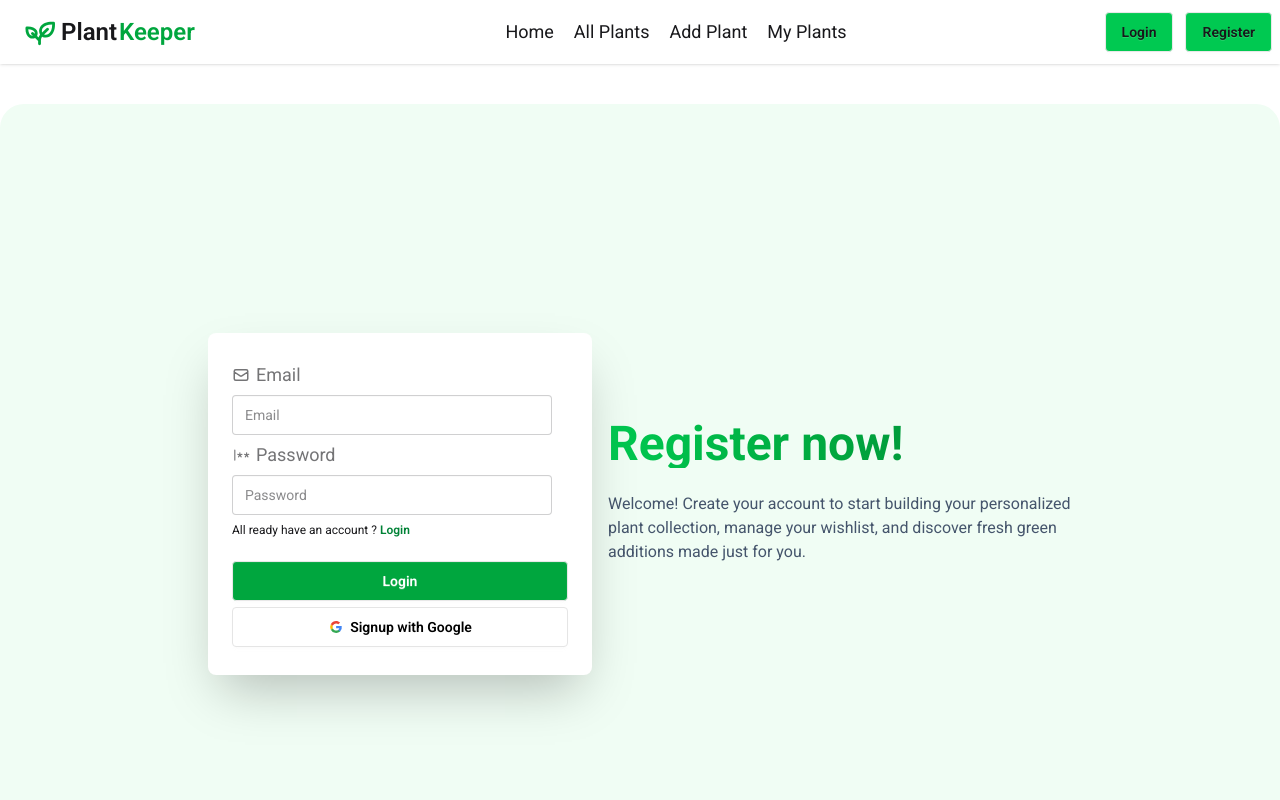
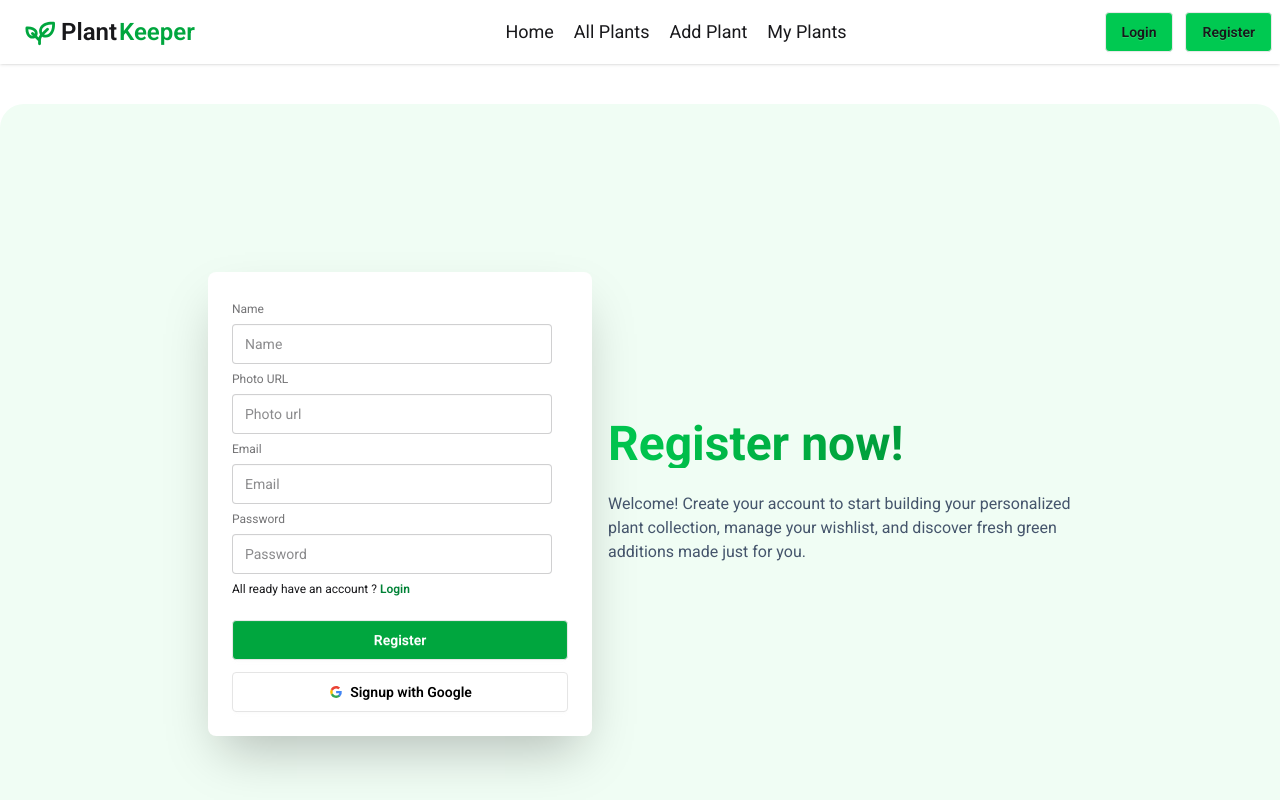
Before and after one commit to Rafi-Shariar/PlantKeeper-Client-Side, a React (Vite) app: page /register in a window 1280 px wide. Shown: the top 800 px of the page. Built offline with nearby package versions, Linux system fonts and the light colour scheme.

Commit message:
Added Register functionality

```diff
--- a/src/Components/Navbar.jsx
+++ b/src/Components/Navbar.jsx
@@ -1,7 +1,10 @@
-import React from "react";
+import React, { use } from "react";
 import { PiPlantBold } from "react-icons/pi";
 import { Link, NavLink } from "react-router";
+import { AuthContext } from "../Context/AuthContext";
 const Navbar = () => {
+  const {user} = use(AuthContext);
+
   const links = (
     <>
       <NavLink to={`/`}>Home</NavLink>
@@ -55,6 +58,7 @@ const Navbar = () => {
         </div>
 
         <div className="navbar-end flex gap-3">
+          {user && user.name}
             <Link to={`/login`} className="btn bg-green-500 hover:bg-green-900 hover:text-white">Login</Link>
             <Link to={`/register`} className="btn bg-green-500 hover:bg-green-900 hover:text-white">Register</Link>
 
--- a/src/Components/SinginOut/Register.jsx
+++ b/src/Components/SinginOut/Register.jsx
@@ -1,13 +1,54 @@
-import React from 'react';
-import { Link } from 'react-router';
+import React, { use } from "react";
+import { Link } from "react-router";
 import { HiOutlineMail } from "react-icons/hi";
 import { PiPassword } from "react-icons/pi";
+import { AuthContext } from "../../Context/AuthContext";
+import Swal from "sweetalert2";
 const Register = () => {
+  const { createUser } = use(AuthContext);
 
-    const handleSignUp = e =>{
+  const handleSignUp = (e) => {
     e.preventDefault();
+    const name = e.target.name.value;
+    const photourl = e.target.photourl.value;
+    const email = e.target.email.value;
+    const password = e.target.password.value;
 
-    }
+    //creating User
+    createUser(email, password)
+      .then(() => {
+        //adding user to DB
+        const newUser = {
+          name,
+          photourl,
+          email,
+        };
+
+        fetch("http://localhost:3000/users", {
+          method: "POST",
+          headers: {
+            "content-type": "application/json",
+          },
+          body: JSON.stringify(newUser),
+        })
+          .then((res) => res.json())
+          .then(() => {
+            Swal.fire({
+              title: "You Have Been Registered",
+              icon: "success",
+              draggable: true,
+            });
+          });
+      })
+      .catch(() => {
+        Swal.fire({
+          icon: "error",
+          title: "Oops...",
+          text: "Something went wrong!",
+          footer: "User All Ready Registered !! Try To Login",
+        });
+      });
+  };
   return (
     <div>
       <div className="hero bg-green-50 min-h-screen rounded-3xl mt-10">
@@ -17,21 +58,41 @@ const Register = () => {
               Register now!
             </h1>
             <p className="py-6 text-slate-600">
-                      Welcome! Create your account to start building your personalized plant collection, manage your wishlist, and discover fresh green additions made just for you.
+              Welcome! Create your account to start building your personalized
+              plant collection, manage your wishlist, and discover fresh green
+              additions made just for you.
             </p>
           </div>
           <div className="card bg-base-100 w-full max-w-sm shrink-0 shadow-2xl">
             <div className="card-body">
               <form className="fieldset" onSubmit={handleSignUp}>
-                        <label className="label text-lg">
-                          <HiOutlineMail />
-                          Email
-                        </label>
-                        <input type="email" className="input" placeholder="Email" name="email"/>
-                        <label className="label text-lg">
-                          <PiPassword />
-                          Password
-                        </label>
+                <label className="label">Name</label>
+                <input
+                  type="text"
+                  className="input"
+                  placeholder="Name"
+                  name="name"
+                  required
+                />
+
+                <label className="label">Photo URL</label>
+                <input
+                  type="text"
+                  className="input"
+                  placeholder="Photo url"
+                  name="photourl"
+                  required
+                />
+
+                <label className="label ">Email</label>
+                <input
+                  type="email"
+                  className="input"
+                  placeholder="Email"
+                  name="email"
+                  required
+                />
+                <label className="label ">Password</label>
                 <input
                   type="password"
                   className="input validator"
@@ -52,16 +113,23 @@ const Register = () => {
                 </p>
 
                 <div>
-                          <a className="link link-hover">
+                  <p className="link link-hover">
                     All ready have an account ?{" "}
-                            <Link to={`/login`} className="font-semibold text-green-700">
+                    <Link
+                      to={`/login`}
+                      className="font-semibold text-green-700"
+                    >
                       Login
                     </Link>
-                          </a>
+                  </p>
                 </div>
-                        <button type="submit" className="btn  mt-4 bg-green-600 text-white hover:bg-green-900">
-                          Login
+                <button
+                  type="submit"
+                  className="btn  mt-4 bg-green-600 text-white hover:bg-green-900"
+                >
+                 Register
                 </button>
+              </form>
               <button className="btn bg-white text-black border-[#e5e5e5]">
                 <svg
                   aria-label="Google logo"
@@ -92,7 +160,6 @@ const Register = () => {
                 </svg>
                 Signup with Google
               </button>
-                      </form>
             </div>
           </div>
         </div>
--- a/src/Context/AuthProvider.jsx
+++ b/src/Context/AuthProvider.jsx
@@ -1,13 +1,27 @@
+import { useState } from "react"
 import { AuthContext } from "./AuthContext"
+import { app } from "../Firebase/firebase.init";
+import { createUserWithEmailAndPassword, getAuth } from "firebase/auth";
+
+const auth = getAuth(app);
 
 const AuthProvider = ({children}) => {
 
-    const user = {
-        name : "testing context"
+    const [user,setUser] = useState(null)
+
+    //Create User
+    const createUser = (email,password) =>{
+        return createUserWithEmailAndPassword(auth,email,password);
+    }
+
+    const authData = {
+        user,
+        setUser,
+        createUser
     }
 
     return (
-        <AuthContext value={user}>
+        <AuthContext value={authData}>
             {children}
         </AuthContext>
     )
--- a/src/Firebase/firebase.init.js
+++ b/src/Firebase/firebase.init.js
@@ -1,6 +1,5 @@
 // Import the functions you need from the SDKs you need
 import { initializeApp } from "firebase/app";
-import { getAuth } from "firebase/auth";
 // TODO: Add SDKs for Firebase products that you want to use
 // https://firebase.google.com/docs/web/setup#available-libraries
 
@@ -15,5 +14,4 @@ const firebaseConfig = {
 };
 
 // Initialize Firebase
-const app = initializeApp(firebaseConfig);
-export const auth = getAuth(app);
+export const app = initializeApp(firebaseConfig);
```
Lines whose indentation alone changed are shown as unchanged.
